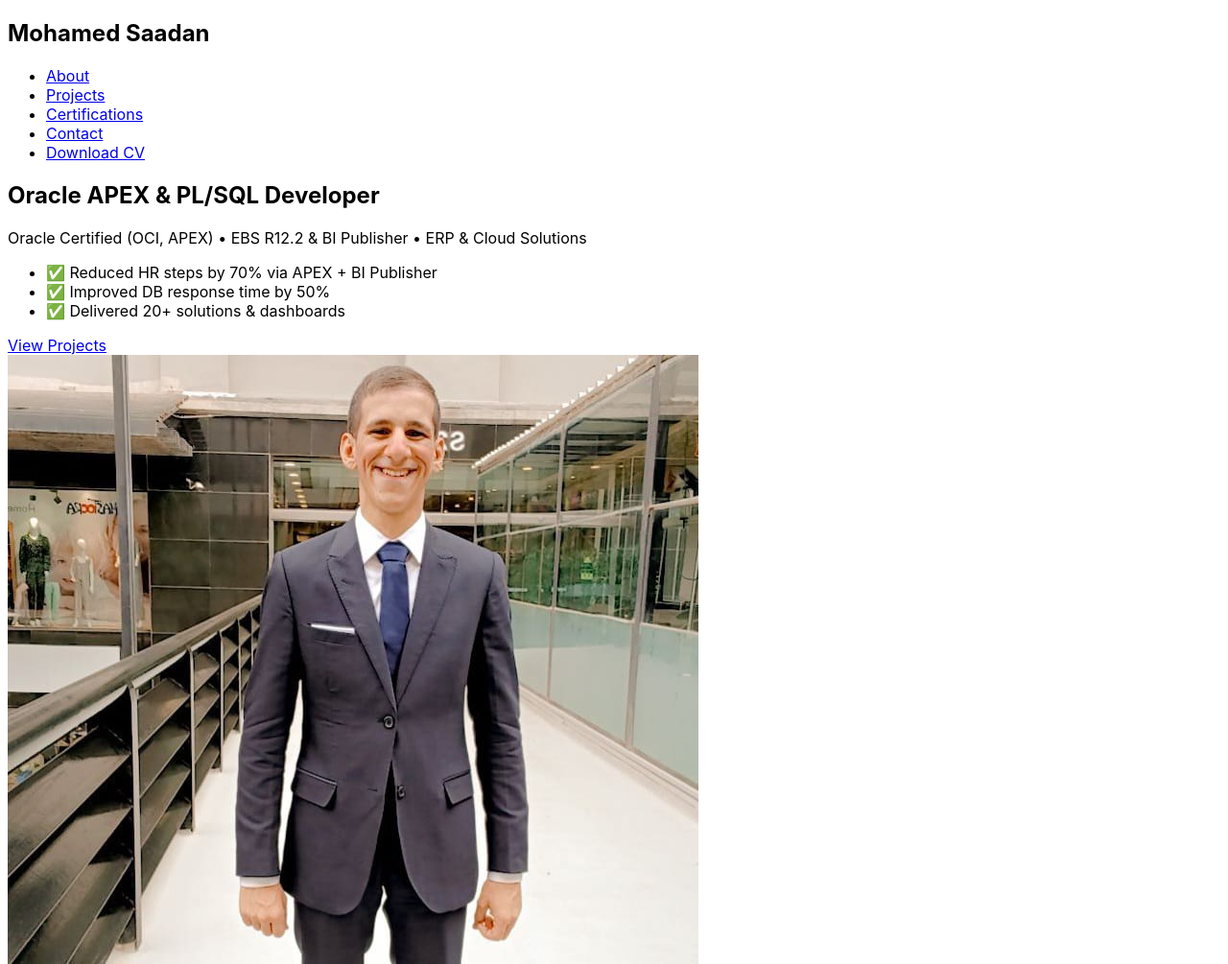
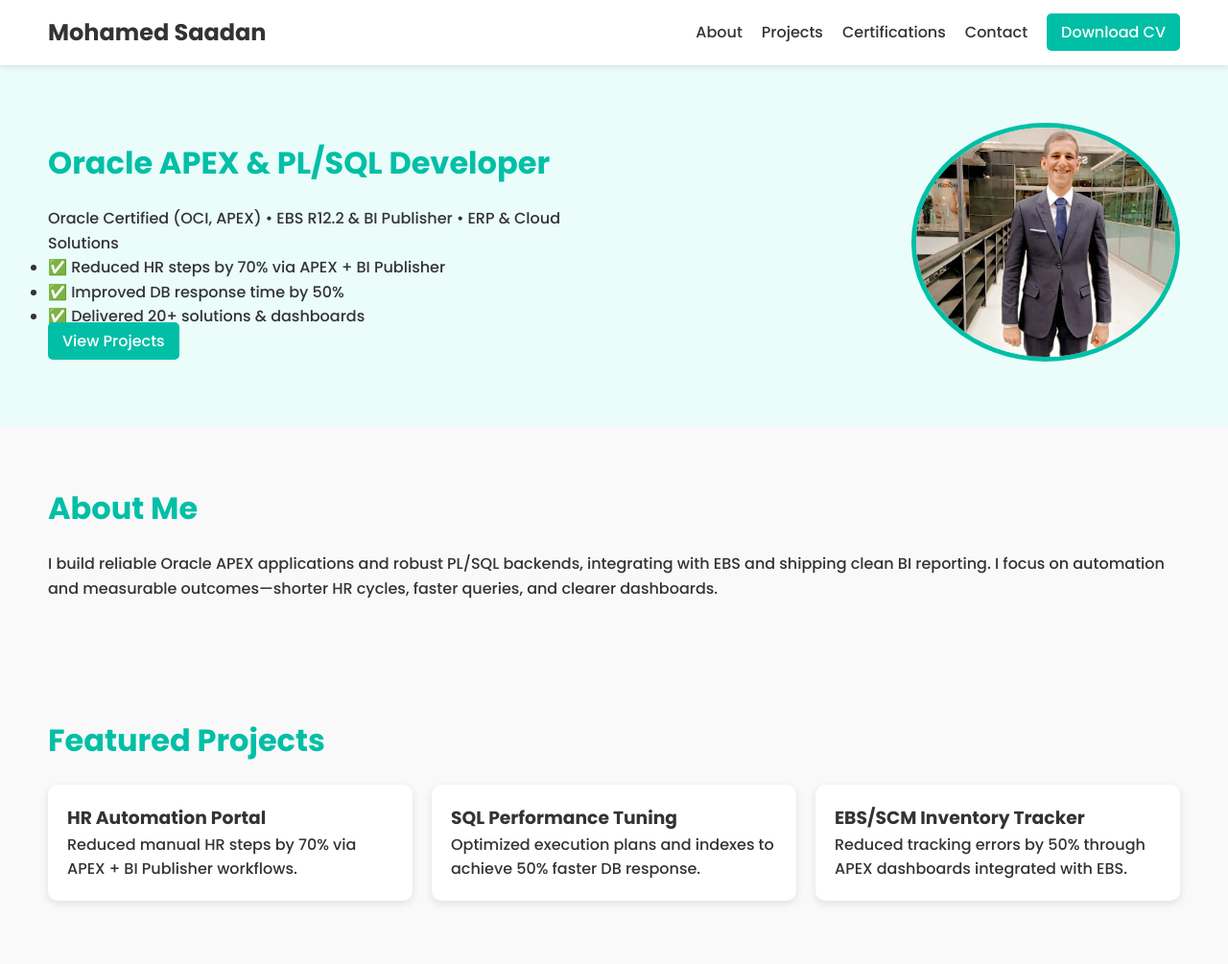
Before and after one commit to mohamedsaadan/mohamedsaadan.github.io, a plain HTML site: page index.html in a window 1280 px wide. Shown: the top 1005 px of the page at 96% size. Drawn offline with Linux system fonts and the light colour scheme; files whose address does not match are found by name.

Commit message:
Update style.css

```diff
--- a/style.css
+++ b/style.css
@@ -1,39 +1,92 @@
+/* General */
+* { margin: 0; padding: 0; box-sizing: border-box; }
+body {
+  font-family: 'Poppins', sans-serif;
+  background: #f9f9f9;
+  color: #333;
+  line-height: 1.6;
+}
+a { text-decoration: none; color: inherit; }
 
-:root {
-  --brand: #6c63ff;
+/* Navbar */
+header {
+  background: #fff;
+  box-shadow: 0 2px 5px rgba(0,0,0,0.1);
+  padding: 15px 50px;
+  position: sticky;
+  top: 0;
+  z-index: 1000;
 }
-* { font-family: 'Inter', system-ui, -apple-system, Segoe UI, Roboto, Arial, sans-serif; }
-.navbar .brand-accent { color: var(--brand); }
-.fw-800{ font-weight:800; }
-
-.hero-section{
-  background: radial-gradient(1200px 600px at 10% 10%, #f2f1ff 0%, #ffffff 60%);
+nav {
+  display: flex;
+  justify-content: space-between;
+  align-items: center;
 }
-.profile{
-  width: 260px;
-  height: 260px;
-  object-fit: cover;
-  border-radius: 50%;
-  border: 6px solid #fff;
-}
-.metrics{
-  display: grid;
-  grid-template-columns: repeat(3, auto);
+nav ul {
+  list-style: none;
+  display: flex;
   gap: 20px;
 }
-.metric{
-  font-weight:800;
-  font-size: 1.8rem;
-  color: var(--brand);
+nav ul li a { font-weight: 500; }
+.btn {
+  background: #00bfa6;
+  color: #fff;
+  padding: 8px 15px;
+  border-radius: 5px;
+  transition: 0.3s;
 }
-.section-pad{ padding: 80px 0; }
-.section-title{ font-weight:800; margin-bottom: 24px; }
-.card-hover{ transition: transform .2s ease, box-shadow .2s ease; border: none; }
-.card-hover:hover{ transform: translateY(-6px); box-shadow: 0 12px 30px rgba(0,0,0,.08); }
-.badge.text-bg-light{ border: 1px solid rgba(0,0,0,.08); }
-footer{ position: relative; z-index: 1; }
+.btn:hover { background: #008c7a; }
 
-@media (max-width: 576px){
-  .profile{ width: 200px; height: 200px; }
-  .metrics{ grid-template-columns: repeat(3, 1fr); }
+/* Hero */
+.hero {
+  display: flex;
+  justify-content: space-between;
+  align-items: center;
+  padding: 60px 50px;
+  background: #eafdfb;
 }
+.hero-text { flex: 1; }
+.hero-img { flex: 1; text-align: right; }
+.hero-img img {
+  width: 280px;
+  border-radius: 50%;
+  border: 5px solid #00bfa6;
+}
+
+/* Sections */
+section { padding: 60px 50px; }
+section h2 {
+  font-size: 2rem;
+  margin-bottom: 20px;
+  color: #00bfa6;
+}
+
+/* Projects */
+.projects-grid {
+  display: grid;
+  grid-template-columns: repeat(auto-fit, minmax(250px, 1fr));
+  gap: 20px;
+}
+.card {
+  background: #fff;
+  padding: 20px;
+  border-radius: 10px;
+  box-shadow: 0 3px 8px rgba(0,0,0,0.1);
+  transition: transform 0.3s;
+}
+.card:hover { transform: translateY(-5px); }
+
+/* Contact */
+.socials {
+  display: flex;
+  gap: 15px;
+  margin-top: 20px;
+}
+
+/* Footer */
+footer {
+  text-align: center;
+  padding: 20px;
+  background: #f0f0f0;
+  margin-top: 40px;
+}
```
